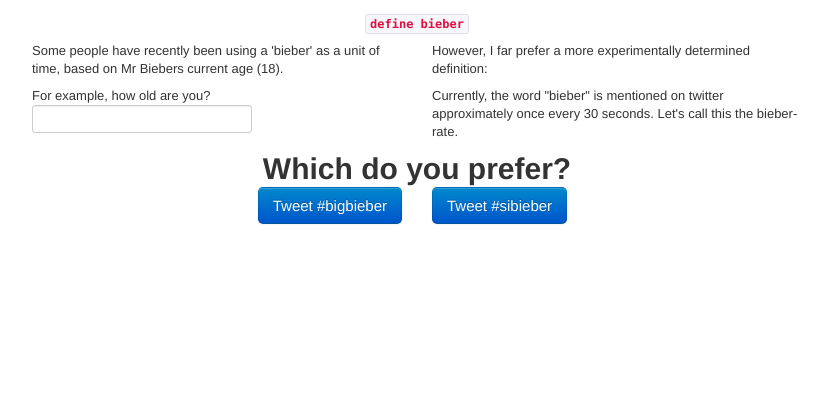
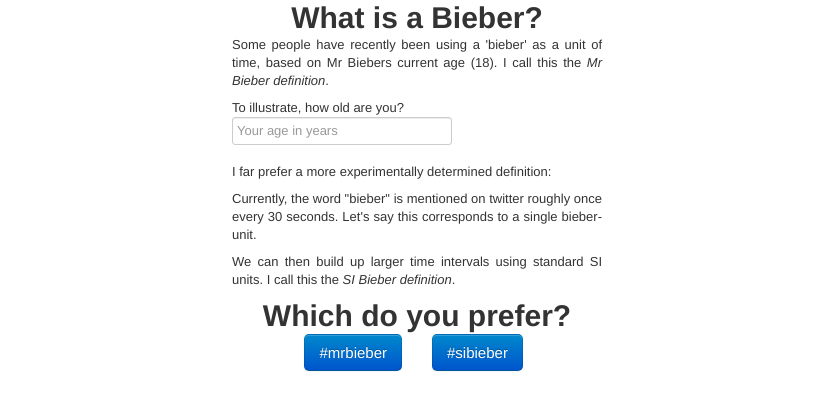
Before and after one commit to mikemoraned/bieber, a website: page public/index.html in a window 1280 px wide. Shown: the whole page, without its empty margins (223-1051 px from the left). Drawn offline with Linux system fonts and the light colour scheme.

Commit message:
more tweakery

```diff
--- a/public/css/bieber.css
+++ b/public/css/bieber.css
@@ -1,7 +1,7 @@
-#search {
+.waffle p {
+
+}
+
+.choice h1 {
     text-align: center;
 }
-
-h1#question {
-    text-align: center;
-}
--- a/public/index.html
+++ b/public/index.html
@@ -19,50 +19,41 @@
   </head>
 
   <body>
-
     <div class="container">
       <div class="row">
 	<div class="span12">
-	  <h1 id="search"><code>define bieber</code></h1>
+	  <h1 style="text-align: center;">What is a Bieber?</h1>
 	</div>
       </div>
-      <div class="row">
-	<div class="span4 offset2">
-	  <p>Some people have recently been using a 'bieber' as a unit of time, based on Mr Biebers current age (<span data-bind="text: bieberAge"></span>).</p>
-	  <p>For example, how old are you? <input data-bind="value: userAge" /></p>
+      <div class="row waffle">
+	<div class="span4 offset4" style="text-align: justify">
+	  <p>Some people have recently been using a 'bieber' as a unit of time, based on Mr Biebers current age (<span data-bind="text: bieberAge"></span>). I call this the <em>Mr Bieber definition</em>.</p>
+	  <p>To illustrate, how old are you? <br /><input data-bind="value: userAge" placeholder="Your age in years"/></p>
 	  <div data-bind="visible: haveValidUserAge" class="alert alert-info">
-	    <p>By the above definition, you are <span data-bind="text: userAgeInBigBiebers"></span> bieber<span data-bind="visible: (userAgeInBigBiebers() > 1)">s</span> old</p>
+	    <p>By the above definition, you are <span data-bind="text: userAgeInBigBiebers"></span> bieber<span data-bind="visible: (userAgeInBigBiebers() !== 1)">s</span> old. <span data-bind="visible: (userAgeInBigBiebers() > 2)">Depressing, no?</span></p>
 	  </div>
-	</div>
-	<div class="span4">
-	  <p>However, I far prefer a more experimentally determined definition: </p>
-	  <p>Currently, the word "bieber" is mentioned on twitter approximately once every <span data-bind="text: bieberRate"></span> seconds. Let's call this the bieber-rate.</p>
+
+	  <p>I far prefer a more experimentally determined definition: </p>
+	  <p>Currently, the word "bieber" is mentioned on twitter roughly once every <span data-bind="text: bieberRate"></span> seconds. Let's say this corresponds to a single bieber-unit.</p>
+	  <p>We can then build up larger time intervals using standard SI units. I call this the <em>SI Bieber definition</em>.</p>
 	  <div data-bind="visible: haveValidUserAge" class="alert alert-info">
 	    <p>By the above definition, your age is around <span data-bind="text: Math.floor(userAgeInMiniBiebers().value)"></span> <span data-bind="text: userAgeInMiniBiebers().unit"></span>biebers.
 	    </p>
 	  </div>
 	</div>
       </div>
-      <div class="row" data-bind="visible: haveValidUserAge">
-	<div class="span4 offset2">
-	  <p>I call this the <em>Big Bieber definition</em></p>
-	</div>
-	<div class="span4">
-	  <p>I call this the <em>SI Bieber definition</em></p>
-	</div>
-      </div>
-      <div class="row">
+      <div class="row choice">
 	<div class="span12">
 	  <h1 id="question">Which do you prefer?</h1>
 	  <div class="row">
 	    <div class="span4 offset2" style="text-align: right">
 	      <p>
-	      <a href="http://clicktotweet.com/2q6af" class="btn btn-primary btn-large">Tweet #bigbieber</a>
+	      <a href="http://clicktotweet.com/0VJQr" class="btn btn-primary btn-large">#mrbieber</a>
 	      </p>
 	    </div>
 	    <div class="span6">
 	      <p>
-		<a href="http://clicktotweet.com/hL3tC" class="btn btn-primary btn-large">Tweet #sibieber</a>
+		<a href="http://clicktotweet.com/hL3tC" class="btn btn-primary btn-large">#sibieber</a>
 	      </p>
 	    </div>
 	  </div>
--- a/public/js/bieber.js
+++ b/public/js/bieber.js
@@ -32,7 +32,7 @@
     this.haveValidUserAge = ko.observable(false);
     this.validUserAge = ko.computed(function() {
 	var validAge = parseFloat(this.userAge());
-	if (validAge) {
+	if (validAge && validAge > 0) {
 	    this.haveValidUserAge(true);
 	    return validAge;
 	} else {
```
